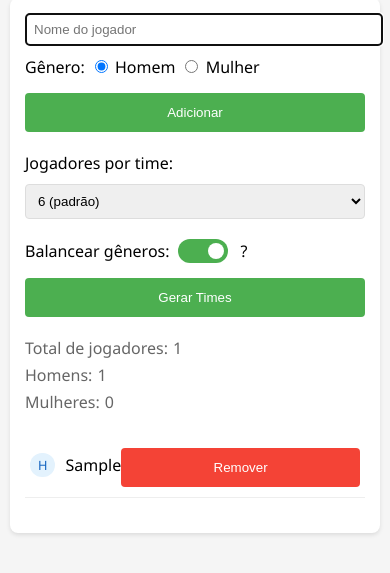
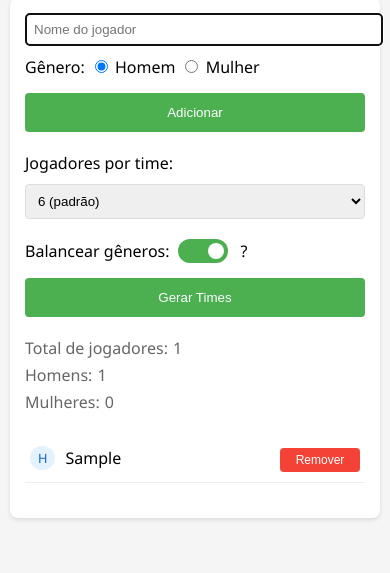
Before and after one commit to nicholasgiudice/volleyball-team-organizer, a plain HTML site: page index.html in a window 390 px wide. Both pictures are taken after typing "Sample" into the empty fields and a click on the button "Adicionar". Shown: the part 119-692 px from the top of the page. Drawn offline with Linux system fonts and the light colour scheme.

Commit message:
fix remove button

```diff
--- a/index.html
+++ b/index.html
@@ -107,6 +107,15 @@
         button.remove:hover {
             background-color: #d32f2f;
         }
+
+        @media (max-width: 600px) {
+            .player-item button.remove {
+                padding: 5px 8px;
+                font-size: 12px;
+                min-width: 60px;
+                max-width: 80px;
+            }
+        }
         .player-list {
             margin: 20px 0;
         }
@@ -116,6 +125,19 @@
             align-items: center;
             padding: 8px;
             border-bottom: 1px solid #eee;
+        }
+
+        @media (max-width: 600px) {
+            .player-item {
+                flex-wrap: nowrap;
+            }
+            .player-info {
+                flex: 1;
+                overflow: hidden;
+                text-overflow: ellipsis;
+                white-space: nowrap;
+                padding-right: 10px;
+            }
         }
         .player-gender {
             margin-right: 10px;
@@ -393,6 +415,7 @@
                 playerItem.className = 'player-item';
 
                 const playerInfo = document.createElement('div');
+                playerInfo.className = 'player-info';
                 playerInfo.style.display = 'flex';
                 playerInfo.style.alignItems = 'center';
 
```
